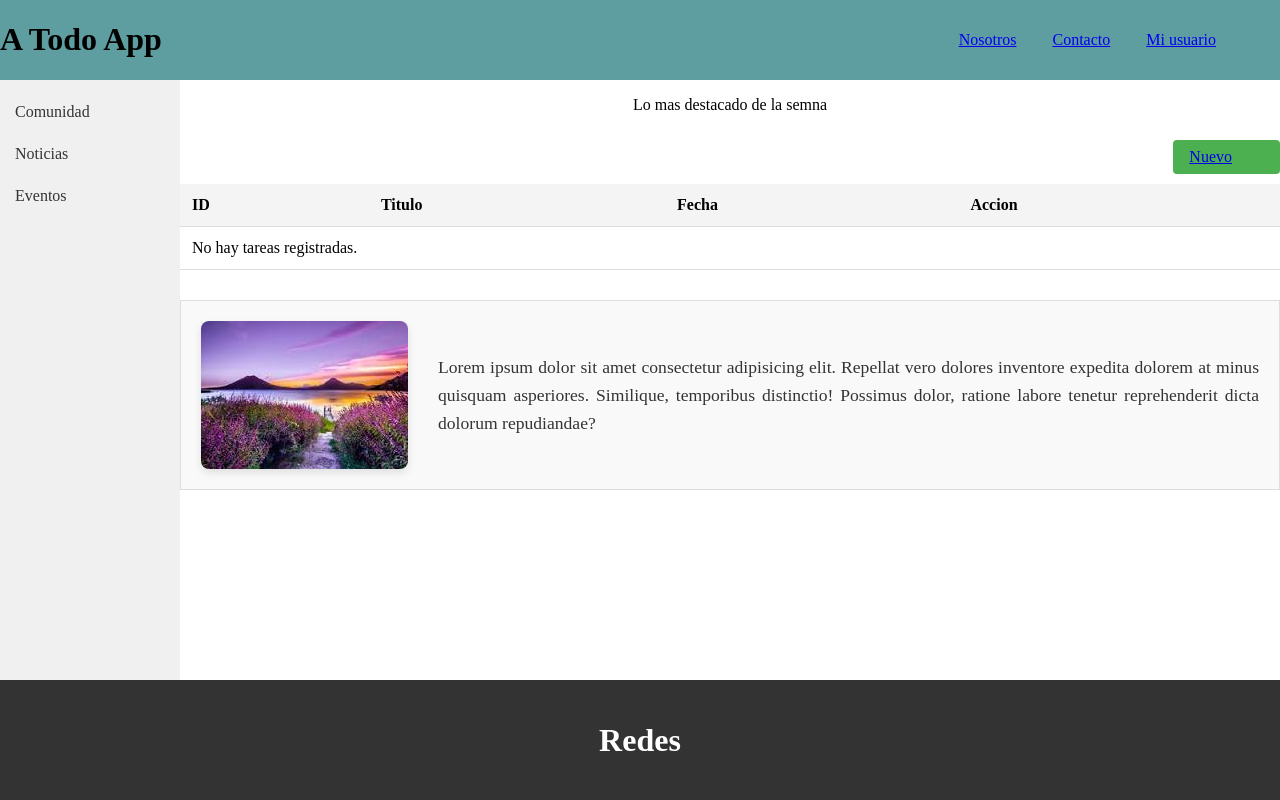
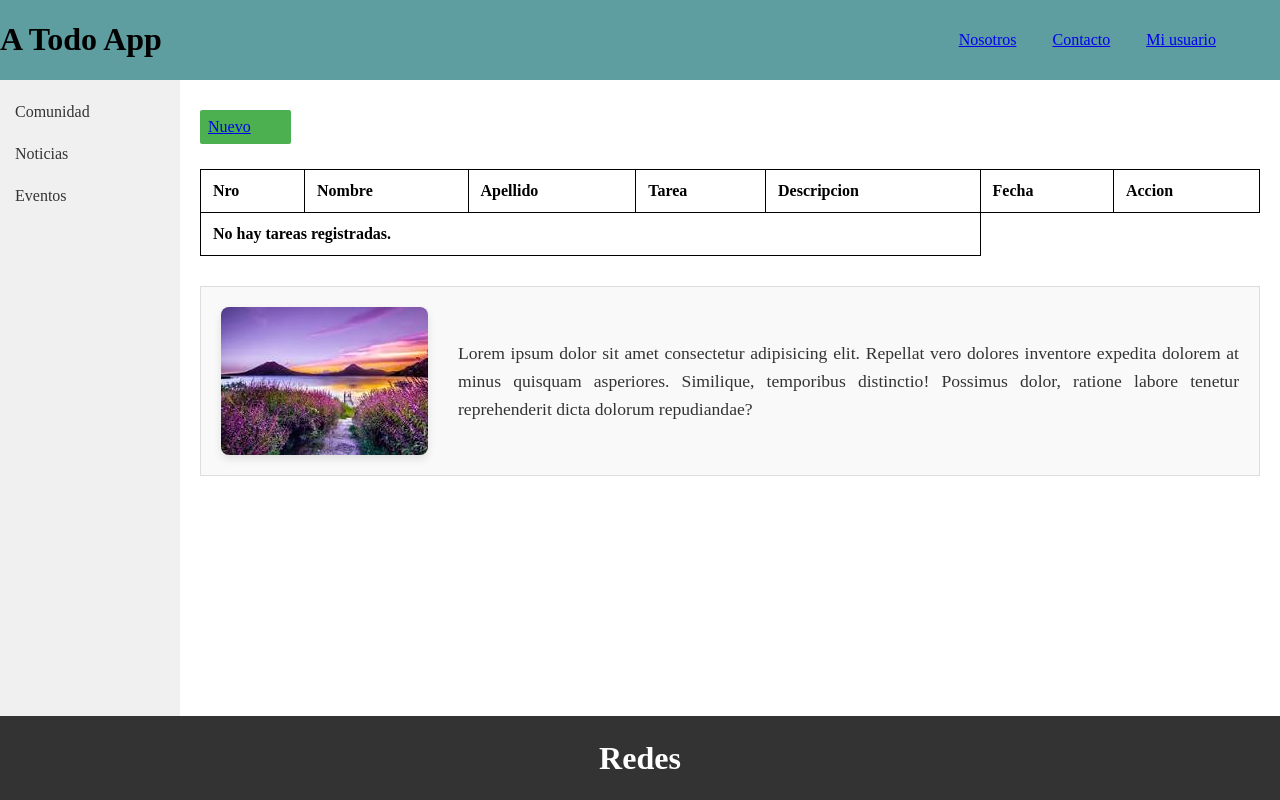
Before and after one commit to gera-s-c/todoApp, a PHP site: page / in a window 1280 px wide. Run offline with PHP 8.4, Linux system fonts and the light colour scheme; data that the repository does not hold is empty; style sheets or scripts are compiled from the project's sources; some libraries are stand-ins or nearby versions.

Commit message:
Crea carpetas y cambia sintaxis

```diff
--- a/build/css/app.css
+++ b/build/css/app.css
@@ -67,6 +67,81 @@ body {
   text-align: center;
 }
 
+.contenedo-nuevo {
+  display: inline-block;
+  justify-content: center;
+  align-items: center;
+  flex: content; /* lo mueve al extremo derecho */
+  margin: 10px 0; /* un poco de espacio arriba y abajo */
+  /* estilos extras que quieras, por ejemplo: */
+  background-color: #4CAF50;
+  color: white;
+  padding: 8px 8px;
+  border-radius: 2px;
+  text-decoration: none;
+  align-items: center;
+}
+
+.contenedor-padre {
+  display: flex;
+  justify-content: flex-end; /* Mueve el contenido (botón) a la derecha */
+}
+
+.cuadro-tabla {
+  display: block;
+  margin-top: 15px;
+  font-weight: bold;
+}
+
+.cuadro-crud {
+  width: 100%;
+  border-collapse: collapse;
+}
+
+.cuadro-crud th,
+.cuadro-crud td {
+  border: 1px solid black;
+  padding: 12px;
+  text-align: left;
+  border-bottom: 1px solid black;
+}
+
+.contenedo-nuevo {
+  background-color: #4CAF50;
+  color: white;
+  padding: 8px 8px;
+  border-radius: 2px;
+  text-decoration: none;
+}
+
+footer {
+  /* ... Tus estilos para el footer ... */
+  flex-shrink: 0; /* Evita que el footer se encoja si el espacio es limitado */
+  margin-top: auto; /* Opcional: empuja el footer al final si el contenido es corto */
+  padding: 2px;
+  background-color: #333;
+  color: white;
+  text-align: center;
+}
+
+.header {
+  /* ... Tus estilos existentes para el header ... */
+  flex-shrink: 0; /* Evita que el header se encoja si el espacio es limitado */
+}
+
+.header div h1 {
+  margin-right: auto;
+}
+
+.contenido-header {
+  margin-right: auto;
+  display: flex;
+  justify-content: flex-end;
+  align-items: center;
+  width: 100%;
+  background-color: cadetblue;
+}
+
 .navegacion, a {
   margin-right: 2rem;
 }
@@ -92,75 +167,44 @@ body {
   color: #007bff;
 }
 
-footer {
-  /* ... Tus estilos para el footer ... */
-  flex-shrink: 0; /* Evita que el footer se encoja si el espacio es limitado */
-  margin-top: auto; /* Opcional: empuja el footer al final si el contenido es corto */
-  padding: 20px;
-  background-color: #333;
-  color: white;
+.contenedor-tarea {
   text-align: center;
 }
 
-.header {
-  /* ... Tus estilos existentes para el header ... */
-  flex-shrink: 0; /* Evita que el header se encoja si el espacio es limitado */
+.cuadro {
+  border: 1px solid #ccc; /* Borde gris claro */
+  padding: 30px; /* Espacio interno */
+  border-radius: 10px; /* 🔄 Esquinas redondeadas */
+  width: 310px; /* Ajusta el ancho según necesites */
+  background-color: #f9f9f9; /* Fondo opcional para que resalte */
+  margin: 20px auto; /* Centrado automático */
+  box-shadow: 0 0 10px rgba(0, 0, 0, 0.1); /* Sombra sutil opcional */
 }
 
-.header div h1 {
-  margin-right: auto;
+body {
+  background-color: #2c2c2c; /* Gris oscuro */
 }
 
-.contenido-header {
-  margin-right: auto;
-  display: flex;
-  justify-content: flex-end;
-  align-items: center;
-  width: 100%;
-  background-color: cadetblue;
+.informacion {
+  background-color: #f0f0f0;
+  border: 1px solid #ccc; /* Borde gris claro */
+  padding: 30px; /* Espacio interno */
+  border-radius: 10px; /* 🔄 Esquinas redondeadas */
+  width: 310px; /* Ajusta el ancho según necesites */
+  background-color: #f9f9f9; /* Fondo opcional para que resalte */
+  margin: 20px auto; /* Centrado automático */
+  box-shadow: 0 0 10px rgba(0, 0, 0, 0.1); /* Sombra sutil opcional */
+}
+.informacion .campo {
+  border: 1px solid #ccc;
+  padding: 10px;
+  margin-bottom: 10px;
+  border-radius: 6px;
+  background-color: #fff;
 }
 
-.contenedor-create {
-  max-width: 400px;
-  margin: 0 auto;
-  padding: 20px;
-  background: #fff;
-  border-radius: 8px;
-  box-shadow: 0 0 10px rgba(0, 0, 0, 0.1);
+.volver {
+  text-align: right;
 }
 
-.contenedor-create h2 {
-  text-align: center;
-  margin-bottom: 20px;
-}
-
-.cuadro label {
-  display: block;
-  margin-top: 15px;
-  font-weight: bold;
-}
-
-.cuadro input[type=text],
-.cuadro textarea {
-  width: 100%;
-  padding: 8px;
-  margin-top: 5px;
-  border: 1px solid #ccc;
-  border-radius: 4px;
-  box-sizing: border-box;
-}
-
-.cuadro input[type=submit] {
-  margin-top: 20px;
-  padding: 10px;
-  background: #4CAF50;
-  color: white;
-  border: none;
-  cursor: pointer;
-  width: 100%;
-  border-radius: 4px;
-}
-
-
-
 /*# sourceMappingURL=app.css.map */
--- a/comunidad/comonidad.html
+++ b/comunidad/comonidad.html
@@ -3,7 +3,7 @@
     <head>
         <meta charset="UTF-8">
         <meta name="viewport" content="width=device-width, initial-scale=1.0">
-        <link rel="stylesheet" href="../src/css/app.css">
+        <link rel="stylesheet" href="../build/css/app.css">
         <link rel="preconnect" href="https://fonts.googleapis.com">
         <link rel="preconnect" href="https://fonts.gstatic.com" crossorigin>
 
@@ -16,7 +16,7 @@
             <div class="contenedor contenido-header">
                 <nav class="mi-menu">
                     <nav class="navegacion">
-                        <a class="inicio" href="/index.html">
+                        <a class="inicio" href="/index.php">
                             <h1>Inicio</h1>
                         </a>
                         <a href="/nosotros/nosotros.html">Nosotros</a>
--- a/contactos/contactos.html
+++ b/contactos/contactos.html
@@ -3,7 +3,7 @@
     <head>
         <meta charset="UTF-8">
         <meta name="viewport" content="width=device-width, initial-scale=1.0">
-        <link rel="stylesheet" href="../src/css/app.css">
+        <link rel="stylesheet" href="../build/css/app.css">
         <link rel="preconnect" href="https://fonts.googleapis.com">
         <link rel="preconnect" href="https://fonts.gstatic.com" crossorigin>
 
@@ -15,7 +15,7 @@
         <header class="header">
             <div class="contenedor contenido-header">
                 <nav class="mi-menu">
-                    <a class="inicio" href="/index.html">
+                    <a class="inicio" href="/index.php">
                         <h1>Inicio</h1>
                     </a>
                 </nav>
--- a/db.php
+++ b/db.php
@@ -4,9 +4,9 @@ $user = 'root';
 $pass = '';
 $dbname = 'todoApp';
 
-$conn = new mysqli($host, $user, $pass, $dbname);
+$con = new mysqli($host, $user, $pass, $dbname);
 
-if ($conn->connect_error) {
-    die("Error de conexión: " . $conn->connect_error);
+if ($con->connect_error) {
+    die("Error de conexión: " . $con->connect_error);
 }
 ?>
--- a/eventos/eventos.html
+++ b/eventos/eventos.html
@@ -3,7 +3,7 @@
     <head>
         <meta charset="UTF-8">
         <meta name="viewport" content="width=device-width, initial-scale=1.0">
-        <link rel="stylesheet" href="/src/css/app.css">
+        <link rel="stylesheet" href="/build/css/app.css">
         <link rel="preconnect" href="https://fonts.googleapis.com">
         <link rel="preconnect" href="https://fonts.gstatic.com" crossorigin>
 
@@ -16,7 +16,7 @@
             <div class="contenedor contenido-header">
                 <nav class="mi-menu">
                     <nav class="navegacion">
-                        <a class="inicio" href="/index.html">
+                        <a class="inicio" href="/index.php">
                             <h1>Inicio</h1>
                         </a>
                         <a href="/nosotros/nosotros.html">Nosotros</a>
--- a/index.php
+++ b/index.php
@@ -3,7 +3,8 @@ require 'db.php';
 
 //consulta registro de base de datos
 $sql = "SELECT * FROM CRUD ORDER BY id DESC";
-$result = $conn->query($sql);
+$result = $con->query($sql);
+
 ?>
 
 <!DOCTYPE html>
@@ -39,17 +40,19 @@ $result = $conn->query($sql);
                 <a href="#">Noticias</a>
                 <a href="/eventos/eventos.html">Eventos</a>
             </nav>
-            <main>
-                <p class="destacado">Lo mas destacado de la semna </p>
+            <main class="main-content">
                 <div class="contenedo-nuevo">
                     <a href="crud/create.php" class="button nuevo">Nuevo</a>
                 </div>
-                <div class="cuadro-table">
+                <div class="cuadro-tabla">
                     <table class="cuadro-crud">
                         <thead>
                             <tr>
-                                <th>ID</th>
-                                <th>Titulo</th>
+                                <th>Nro</th>
+                                <th>Nombre</th>
+                                <th>Apellido</th>
+                                <th>Tarea</th>
+                                <th>Descripcion</th>
                                 <th>Fecha</th>
                                 <th>Accion</th>
                             </tr>
@@ -59,9 +62,13 @@ $result = $conn->query($sql);
                                 <?php while($row = $result->fetch_assoc()): ?>
                                     <tr>
                                         <td><?= $row['id'] ?></td>
-                                        <td><?= htmlspecialchars($row['title']) ?></td>
+                                        <td><?= $row['nombre'] ?></td>
+                                        <td><?= $row['apellido'] ?></td>
+                                        <td><?= isset($row['title']) ? htmlspecialchars($row['title']) : '' ?></td>
+                                        <td><?= isset($row['descripcion']) ? htmlspecialchars($row['descripcion']) : '' ?></td>
                                         <td><?= $row['created_at'] ?></td>
                                         <td>
+                                            <a href="crud/ver.php?id=<?= $row['id'] ?>" class="fa-solid fa-eye"></a>
                                             <a href="crud/update.php?id=<?= $row['id'] ?>" class="button fa-solid fa-file"></a>
                                             <a href="crud/delete.php?id=<?= $row['id'] ?>" class="button delete fa-solid fa-trash" onclick="return confirm('¿Estas seguro de eliminar esta tarea?');"></a>
                                         </td>
--- a/nosotros/nosotros.html
+++ b/nosotros/nosotros.html
@@ -3,7 +3,7 @@
     <head>
         <meta charset="UTF-8">
         <meta name="viewport" content="width=device-width, initial-scale=1.0">
-        <link rel="stylesheet" href="../src/css/app.css">
+        <link rel="stylesheet" href="../build/css/app.css">
         <link rel="preconnect" href="https://fonts.googleapis.com">
         <link rel="preconnect" href="https://fonts.gstatic.com" crossorigin>
 
@@ -15,7 +15,7 @@
         <header class="header">
             <div class="contenedor contenido-header">
                 <nav class="mi-menu">
-                    <a class="inicio" href="/index.html">
+                    <a class="inicio" href="/index.php">
                         <h1>Inicio</h1>
                     </a>
                 </nav>
--- a/noticias/noticias.html
+++ b/noticias/noticias.html
@@ -3,7 +3,7 @@
     <head>
         <meta charset="UTF-8">
         <meta name="viewport" content="width=device-width, initial-scale=1.0">
-        <link rel="stylesheet" href="src/css/app.css">
+        <link rel="stylesheet" href="/build/css/app.css">
         <link rel="preconnect" href="https://fonts.googleapis.com">
         <link rel="preconnect" href="https://fonts.gstatic.com" crossorigin>
 
--- a/src/scss/app.scss
+++ b/src/scss/app.scss
@@ -5,4 +5,6 @@
 @use 'layout/create';
 @use 'layout/footer';
 @use 'layout/header';
-@use 'layout/navegacion'
+@use 'layout/navegacion';
+@use 'layout/tarea';
+@use 'layout/ver';
--- a/src/scss/base/general.scss
+++ b/src/scss/base/general.scss
@@ -8,6 +8,7 @@ body {
     display: flex;
     flex-direction: column; /* Organiza el header, el main-layout-container y el footer en columna */
     min-height: 100vh; /* Asegura que el body sea al menos tan alto como la ventana (viewport height) */
+
 }
 
 .inicio {
@@ -49,6 +50,7 @@ body {
     overflow-y: auto; /* Si el contenido es muy largo, permite scroll solo en esta área */
     background-color: #fff; /* Fondo para el área de contenido */
     box-sizing: border-box;
+
 }
 
 
@@ -72,40 +74,21 @@ body {
 }
 
 .contenedo-nuevo {
-  display: inline-block; /* para que tome bien las dimensiones */
-  float: right;          /* lo mueve al extremo derecho */
-  margin: 10px 0;        /* un poco de espacio arriba y abajo */
-  /* estilos extras que quieras, por ejemplo: */
-  background-color: #4CAF50;
-  color: white;
-  padding: 8px 16px;
-  border-radius: 4px;
-  text-decoration: none;
+    display:inline-block;            // Cambiado de inline-block a inline-flex
+    justify-content: center;        // Centra el contenido horizontalmente
+    align-items: center;
+    flex: content;          /* lo mueve al extremo derecho */
+    margin: 10px 0;        /* un poco de espacio arriba y abajo */
+    /* estilos extras que quieras, por ejemplo: */
+    background-color: #4CAF50;
+    color: white;
+    padding: 8px 8px;
+    border-radius: 2px;
+    text-decoration: none;
+    align-items: center;
 }
 
-.cuadro-tabla {
-  max-width: 100%;
-  margin: 20px auto;
-  padding: 20px 3rem;
-  background-color: #fff;
-  border-radius: 8px;
-  box-shadow: 0 0 10px rgba(0, 0, 0, 0.1);
-  overflow-x: auto;
+.contenedor-padre {
+    display: flex;
+    justify-content: flex-end; /* Mueve el contenido (botón) a la derecha */
 }
-
-.cuadro-crud {
-  width: 100%;
-  border-collapse: collapse;
-}
-
-.cuadro-crud th,
-.cuadro-crud td {
-  padding: 12px;
-  text-align: left;
-  border-bottom: 1px solid #ddd;
-}
-
-.cuadro-crud th {
-  background-color: #f4f4f4;
-  font-weight: bold;
-}
--- a/src/scss/layout/create.scss
+++ b/src/scss/layout/create.scss
@@ -1,67 +1,31 @@
-.contenedor-create {
-    max-width: 400px;
-    margin: 0 auto;
-    padding: 20px;
-    background: #fff;
-    border-radius: 8px;
-    box-shadow: 0 0 10px rgba(0,0,0,0.1);
-}
-
-.contenedor-create h2 {
-    text-align: center;
-    margin-bottom: 20px;
-}
-
-.cuadro label {
+.cuadro-tabla {
     display: block;
     margin-top: 15px;
     font-weight: bold;
 }
 
-.cuadro input[type="text"],
-.cuadro textarea {
-    width: 100%;
-    padding: 8px;
-    margin-top: 5px;
-    border: 1px solid #ccc;
-    border-radius: 4px;
-    box-sizing: border-box;
-}
 
-.cuadro input[type="submit"] {
-    margin-top: 20px;
-    padding: 10px;
-    background: #4CAF50;
-    color: white;
-    border: none;
-    cursor: pointer;
-    width: 100%;
-    border-radius: 4px;
-}
-
-.cuadro-tabla {
-  max-width: 100%;
-  margin: 20px auto;
-  padding: 20px;
-  background-color: #fff;
-  border-radius: 8px;
-  box-shadow: 0 0 10px rgba(0, 0, 0, 0.1);
-  overflow-x: auto;
-}
 
 .cuadro-crud {
   width: 100%;
   border-collapse: collapse;
 }
 
+
+
+
 .cuadro-crud th,
 .cuadro-crud td {
+  border: 1px solid black;
   padding: 12px;
   text-align: left;
-  border-bottom: 1px solid #ddd;
+  border-bottom: 1px solid black; // podés quitar o cambiar si querés borde inferior igual
 }
 
-.cuadro-crud th {
-  background-color: #f4f4f4;
-  font-weight: bold;
+.contenedo-nuevo {
+    background-color: #4CAF50;
+    color: white;
+    padding: 8px 8px;
+    border-radius: 2px;
+    text-decoration: none;
 }
--- a/src/scss/layout/footer.scss
+++ b/src/scss/layout/footer.scss
@@ -5,7 +5,7 @@ footer {
     /* ... Tus estilos para el footer ... */
     flex-shrink: 0; /* Evita que el footer se encoja si el espacio es limitado */
     margin-top: auto; /* Opcional: empuja el footer al final si el contenido es corto */
-    padding: 20px;
+    padding: 2px;
     background-color: #333;
     color: white;
     text-align: center;
--- /dev/null
+++ b/src/scss/layout/tarea.scss
@@ -0,0 +1,17 @@
+.contenedor-tarea {
+    text-align: center;
+}
+
+.cuadro {
+    border: 1px solid #ccc;      /* Borde gris claro */
+    padding: 30px;               /* Espacio interno */
+    border-radius: 10px;         /* 🔄 Esquinas redondeadas */
+    width: 310px;                /* Ajusta el ancho según necesites */
+    background-color: #f9f9f9;   /* Fondo opcional para que resalte */
+    margin: 20px auto;           /* Centrado automático */
+    box-shadow: 0 0 10px rgba(0,0,0,0.1); /* Sombra sutil opcional */
+}
+
+body {
+            background-color: #2c2c2c; /* Gris oscuro */
+}
--- /dev/null
+++ b/src/scss/layout/ver.scss
@@ -0,0 +1,23 @@
+.informacion {
+  background-color: #f0f0f0;
+  border: 1px solid #ccc;      /* Borde gris claro */
+    padding: 30px;               /* Espacio interno */
+    border-radius: 10px;         /* 🔄 Esquinas redondeadas */
+    width: 310px;                /* Ajusta el ancho según necesites */
+    background-color: #f9f9f9;   /* Fondo opcional para que resalte */
+    margin: 20px auto;           /* Centrado automático */
+    box-shadow: 0 0 10px rgba(0,0,0,0.1); /* Sombra sutil opcional */
+
+  .campo {
+    border: 1px solid #ccc;
+    padding: 10px;
+    margin-bottom: 10px;
+    border-radius: 6px;
+    background-color: #fff;
+
+  }
+}
+
+.volver {
+    text-align: right;
+}
```
Also changed, not shown: crud/create.php (+26 -16 lines), crud/update.php (+13 -5 lines), crud/ver.php (added, +43 -0 lines), 1 other file.
